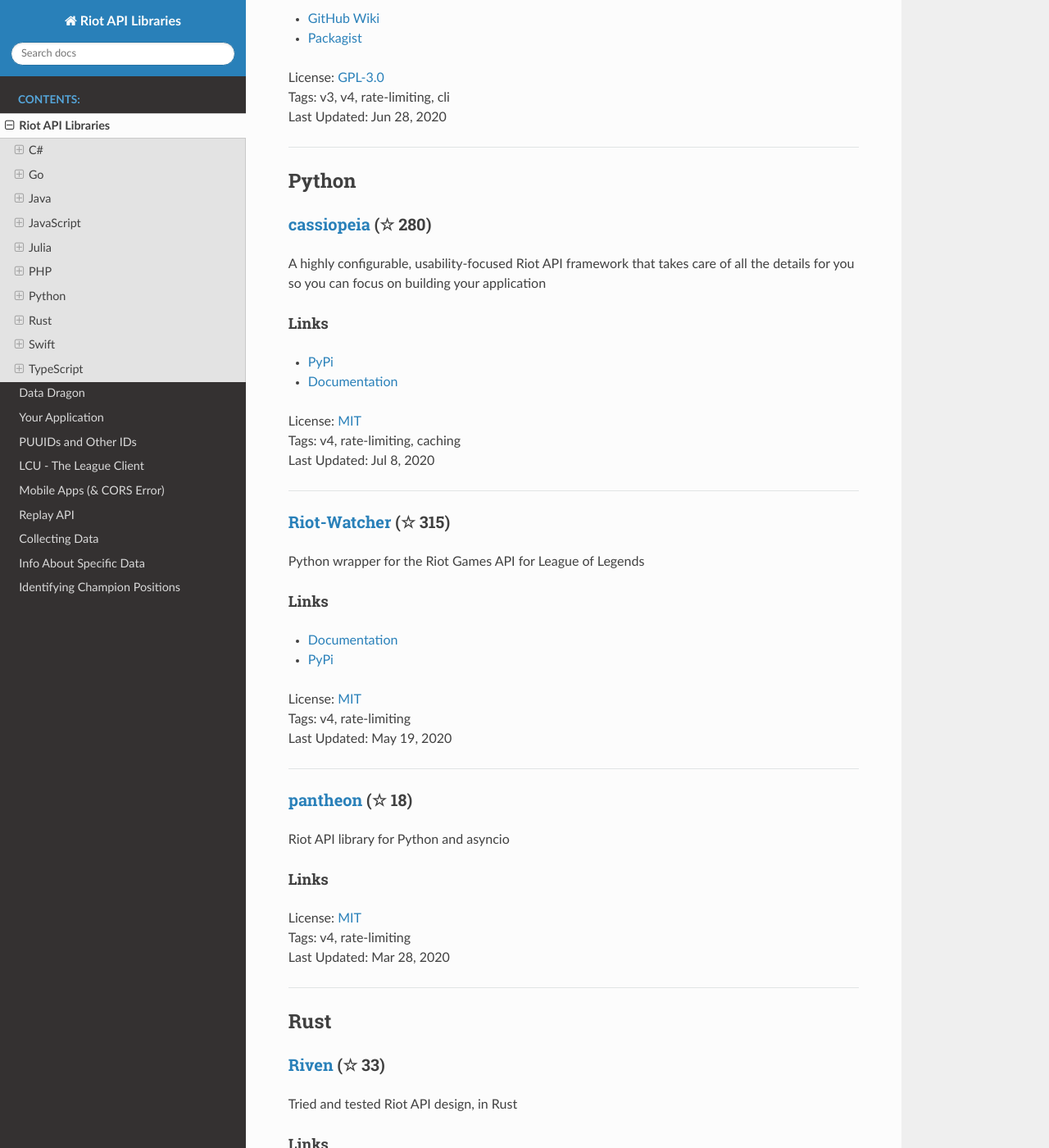
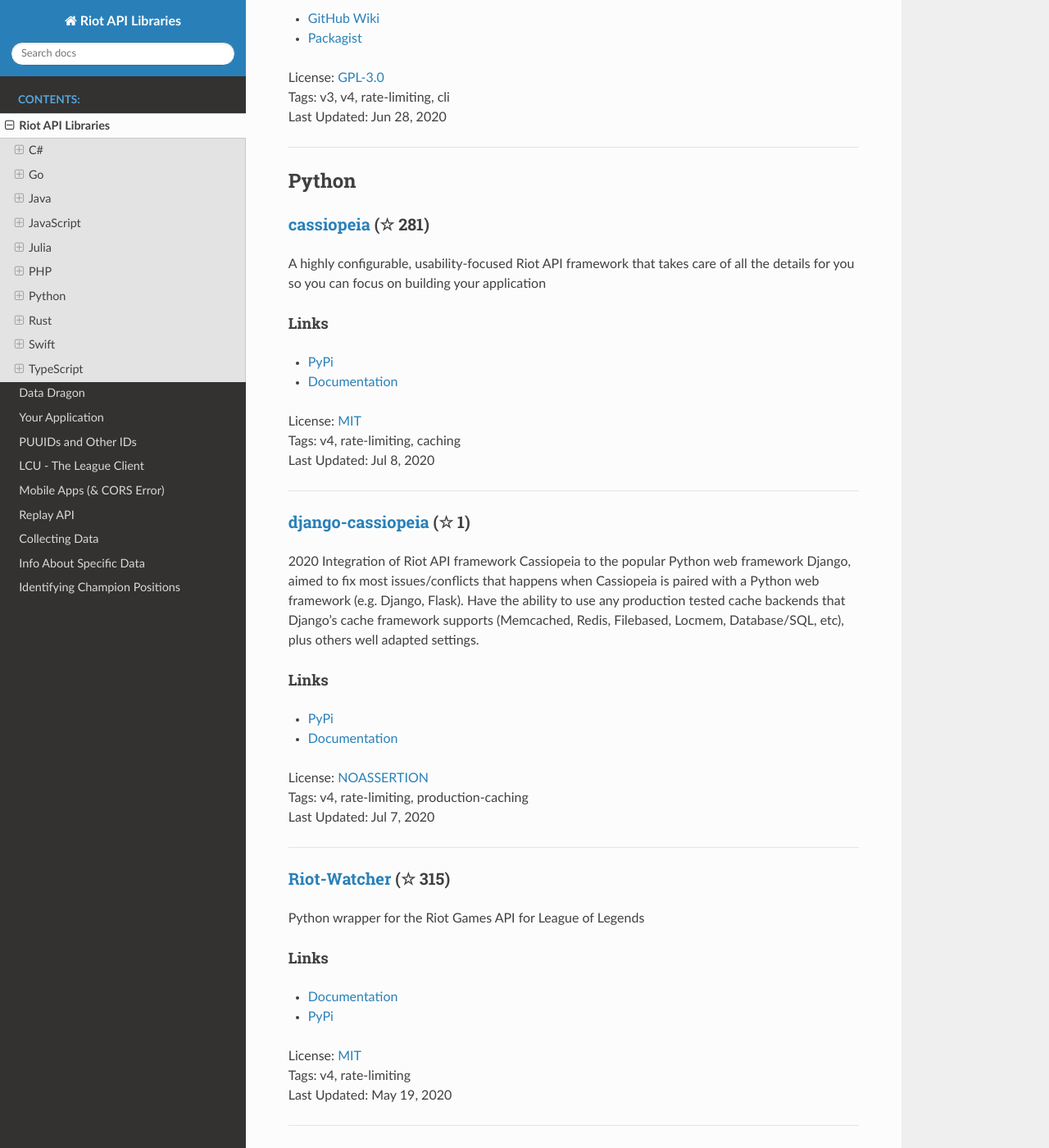
Before and after one commit to WxWatch/riot-api-libraries, a Sphinx documentation site: the page built from docs/libraries.rst, in a window 1280 px wide and 1400 px high, scrolled down 4531 px. Shown: the whole window at 82% size. Built offline with Sphinx 7.4.7 and the Read the Docs theme 2.0.0, drawn with Linux system fonts in a browser that asks for light colours; pages that are not in the unit, such as notebooks, are missing from menus.

Commit message:
Travis update: Jul 2020 (Build 386)
[skip ci]

```diff
--- a/docs/libraries.rst
+++ b/docs/libraries.rst
@@ -223,7 +223,7 @@
 Python
 ------------------------------------------
 
-`cassiopeia <https://github.com/meraki-analytics/cassiopeia>`_ (☆ 280)
+`cassiopeia <https://github.com/meraki-analytics/cassiopeia>`_ (☆ 281)
 ~~~~~~~~~~~~~~~~~~~~~~~~~~~~~~~~~~~~~~~~~~~~~~~~~~~~~~~~~~~~~~~~~~~~~~~~~~~~~~~~~~~~~~~~~~~~~~~~~~~~
 
 A highly configurable, usability-focused Riot API framework that takes care of all the details for you so you can focus on building your application
@@ -236,6 +236,22 @@
 | License: `MIT <http://choosealicense.com/licenses/mit>`_
 | Tags: v4, rate-limiting, caching
 | Last Updated: Jul 8, 2020
+
+-----------------
+
+`django-cassiopeia <https://github.com/paaksing/django-cassiopeia>`_ (☆ 1)
+~~~~~~~~~~~~~~~~~~~~~~~~~~~~~~~~~~~~~~~~~~~~~~~~~~~~~~~~~~~~~~~~~~~~~~~~~~~~~~~~~~~~~~~~~~~~~~~~~~~~
+
+2020 Integration of Riot API framework Cassiopeia to the popular Python web framework Django, aimed to fix most issues/conflicts that happens when Cassiopeia is paired with a Python web framework (e.g. Django, Flask). Have the ability to use any production tested cache backends that Django's cache framework supports (Memcached, Redis, Filebased, Locmem, Database/SQL, etc), plus others well adapted settings.
+
+Links
+::::::::::::::::
+
+- `PyPi <https://pypi.org/project/django-cassiopeia/>`_
+- `Documentation <https://django-cassiopeia.readthedocs.io/en/latest/>`_
+| License: `NOASSERTION <http://choosealicense.com/licenses/other>`_
+| Tags: v4, rate-limiting, production-caching
+| Last Updated: Jul 7, 2020
 
 -----------------
 
```
